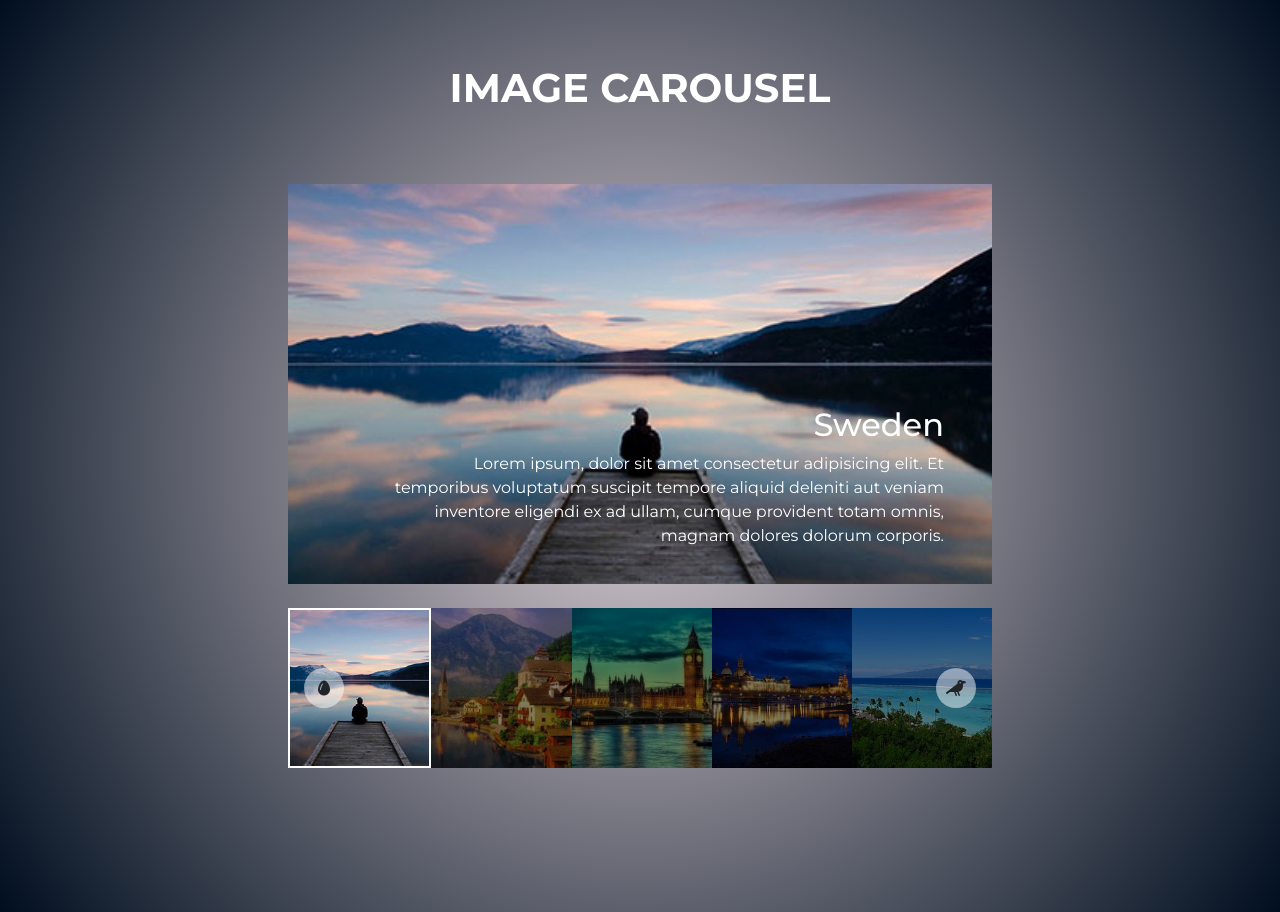
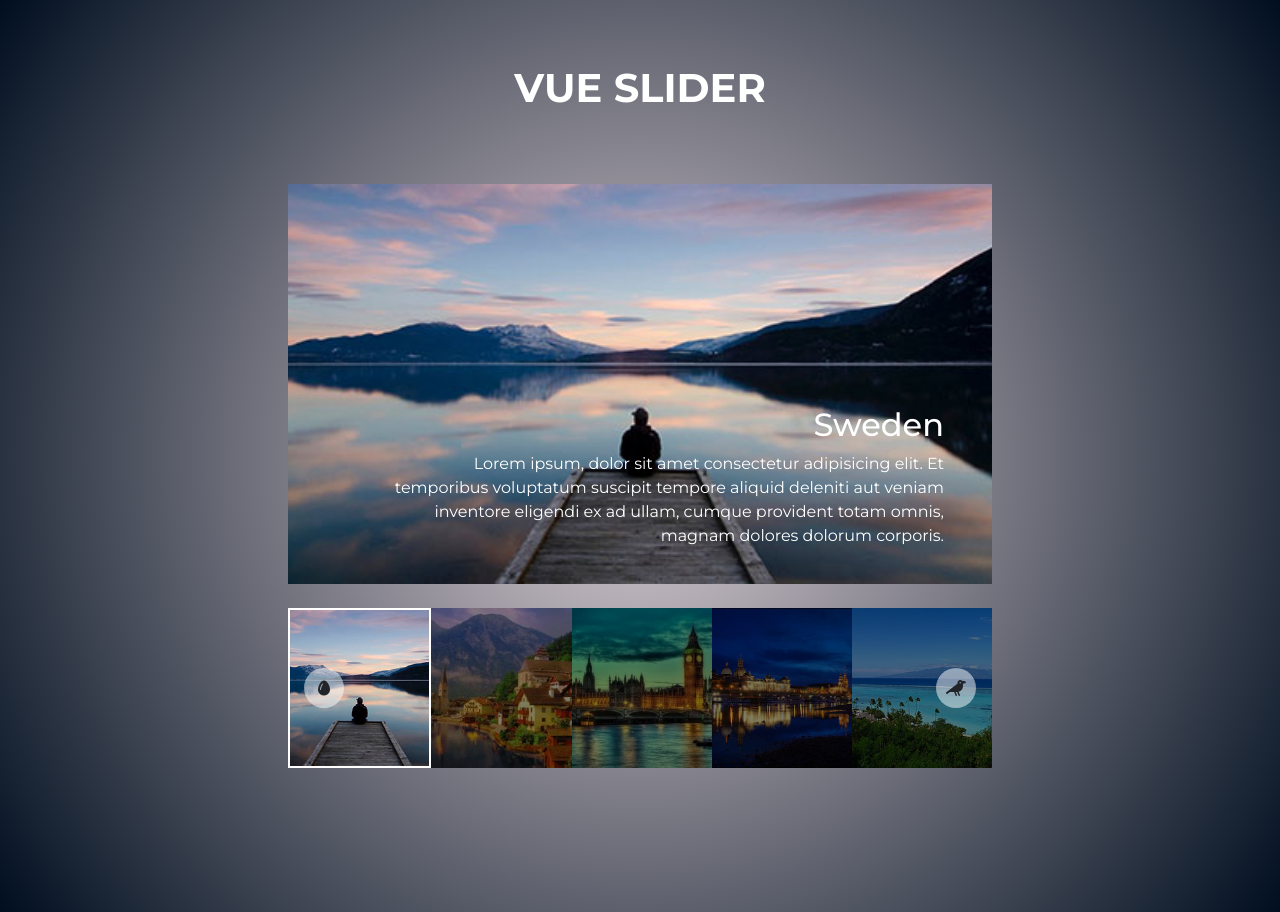
Before and after one commit to patriciabrsk/vue-slider, a plain HTML site: page index.html in a window 1280 px wide. Drawn offline with nearby package versions, Linux system fonts and the light colour scheme.

Commit message:
Changed h1 title to Vue Slider

```diff
--- a/index.html
+++ b/index.html
@@ -29,7 +29,7 @@
             <div class="row text-center">
                 <div class="col-12 p-3" id="my-before-carousel">
                     <h1 class="text-uppercase text-white fw-bold">
-                        Image Carousel
+                        Vue Slider
                     </h1>
                 </div>
 
--- a/js/main.js
+++ b/js/main.js
@@ -16,6 +16,7 @@ const app = new Vue(
         data: {
             currentIndex: 0,
             hasAutoSlide: null,
+            isForward: true,
             images: [
                 {
                     image: 'img/01.jpg',
```
